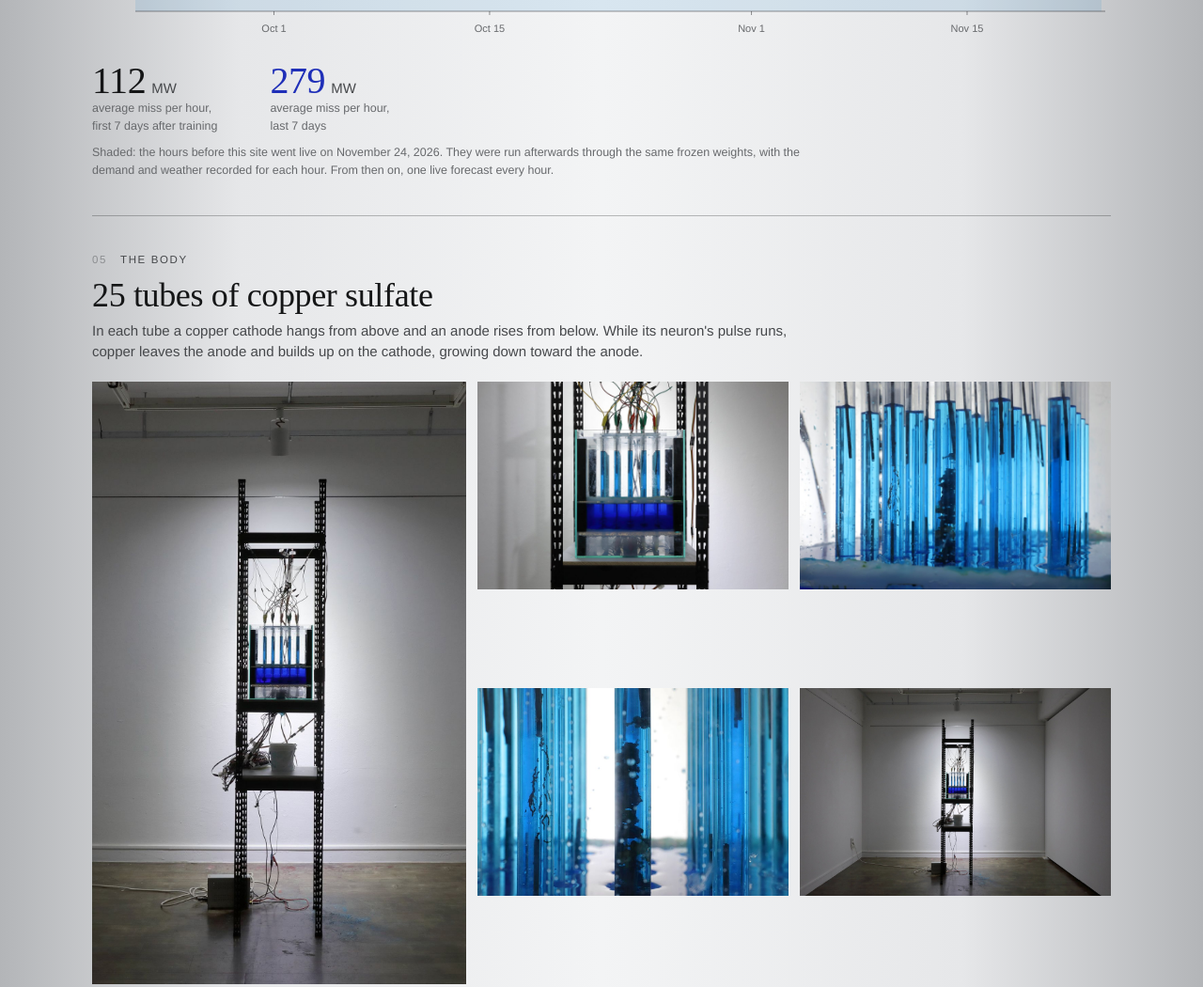
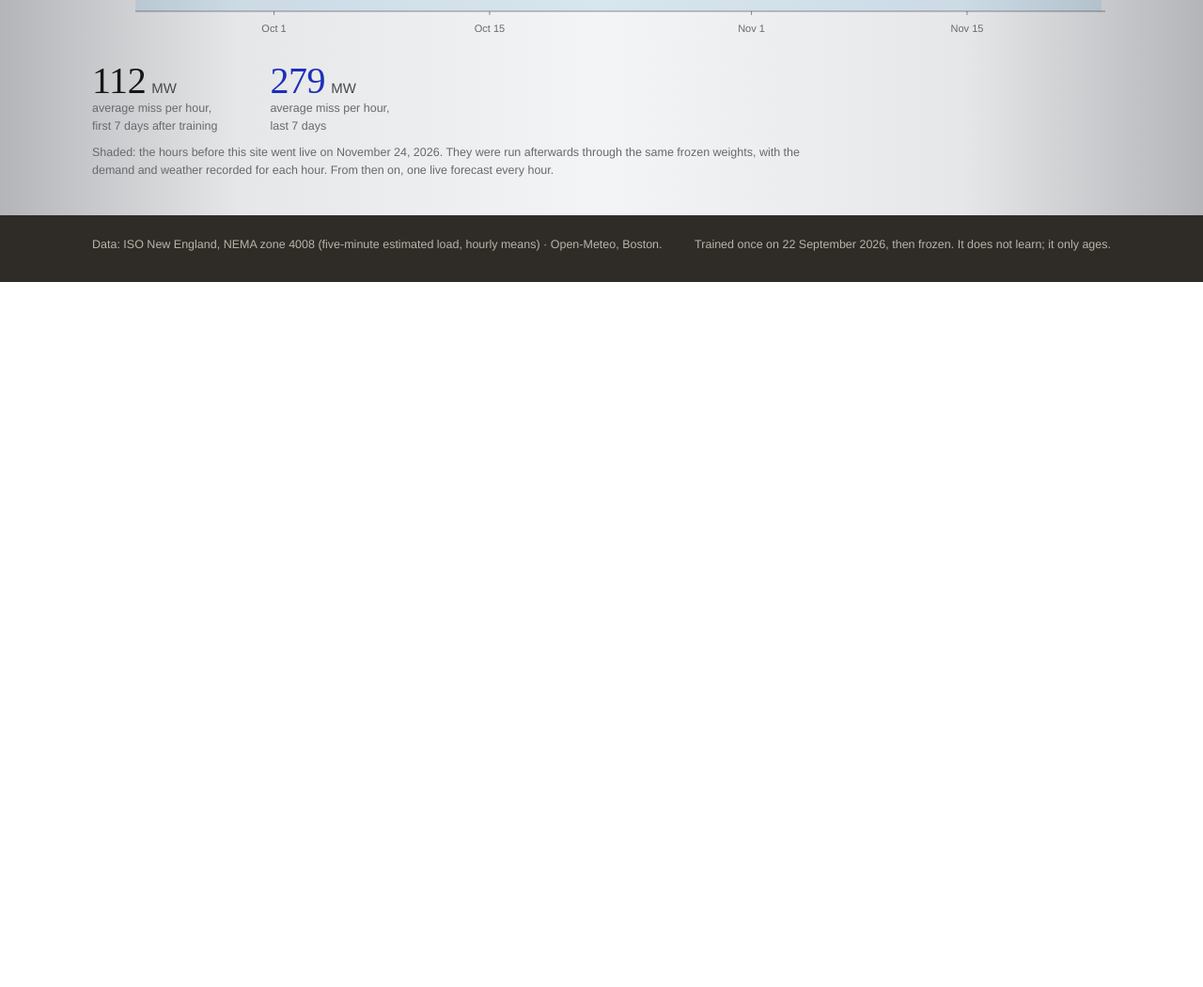
Before and after one commit to euryunglee-002/aging-ai-live, a plain HTML site: page index.html in a window 1280 px wide. Shown: the part 3198-4248 px from the top of the page at 94% size. After the commit the page ends 3498 px from the top, so only its background shows below. Drawn offline with Linux system fonts and the light colour scheme.

Commit message:
Exhibition display: drop the photographs; the installation stands next to the screen
Co-Authored-By: Claude Opus 5.5 <noreply@anthropic.com>
Claude-Session: https://claude.ai/code/session_017T78vrvFAF3K8dPrrq5sPW

```diff
--- a/index.html
+++ b/index.html
@@ -237,19 +237,6 @@
     <p class="fine" id="recFine"></p>
   </section>
 
-  <section class="level">
-    <div class="kicker"><b>05</b>The body</div>
-    <h2>25 tubes of copper sulfate</h2>
-    <p class="sub">In each tube a copper cathode hangs from above and an anode rises from below. While its neuron's pulse
-      runs, copper leaves the anode and builds up on the cathode, growing down toward the anode.</p>
-    <div class="photos">
-      <figure class="tall"><img src="img/installation_m.jpg" alt="The installation: a black steel tower in a gallery holding a glass tank of 25 copper sulfate tubes." loading="lazy"></figure>
-      <figure class="wide"><img src="img/tank.jpg" alt="The glass tank: tubes above, the ultramarine lower chamber below." loading="lazy"></figure>
-      <figure class="wide"><img src="img/cells_row.jpg" alt="A row of tubes; copper has built up unevenly from one cell to the next." loading="lazy"></figure>
-      <figure class="wide"><img src="img/cell_deposit.jpg" alt="Close-up: dark copper deposits on the cathodes." loading="lazy" style="object-position:50% 60%"></figure>
-      <figure class="wide"><img src="img/installation.jpg" alt="The installation in the gallery, seen from the front." loading="lazy" style="object-position:50% 40%"></figure>
-    </div>
-  </section>
 </main>
 
 <footer>
```
